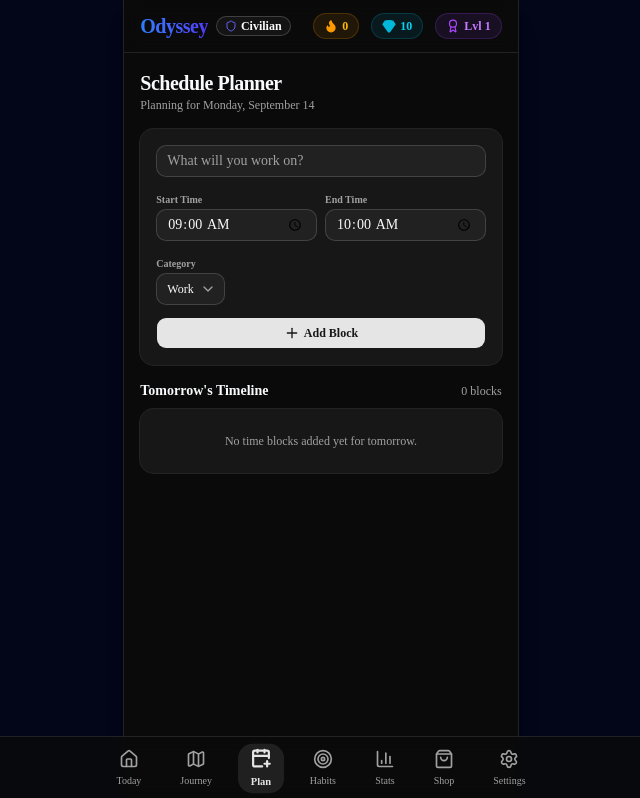
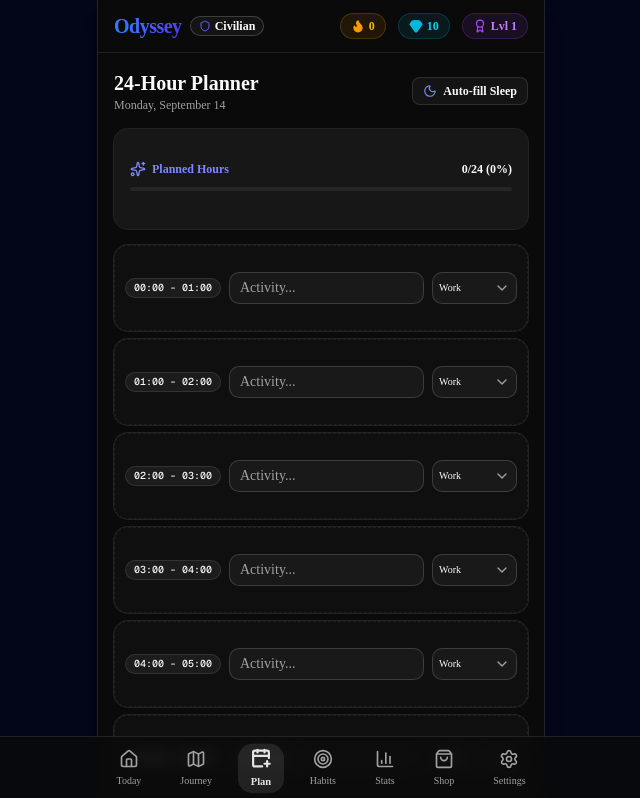
Before and after one commit to harmansingh671671-ops/Tracker, a Next.js app in the folder odyssey/: page /planner in a window 1280 px wide. Shown: the top 798 px of the page, without its empty margins (319-959 px from the left). Built offline with nearby package versions, Linux system fonts and the light colour scheme.

Commit message:
Update planner page to interactive 24-hour hour-by-hour schedule grid

```diff
--- a/odyssey/src/app/planner/page.tsx
+++ b/odyssey/src/app/planner/page.tsx
@@ -4,145 +4,207 @@ import React, { useState, useEffect } from 'react';
 import { useUserStore } from '@/lib/stores/user-store';
 import { useScheduleStore } from '@/lib/stores/schedule-store';
 import { format, addDays } from 'date-fns';
-import { Plus, Trash2, CalendarCheck, Clock, CheckCircle2 } from 'lucide-react';
+import { Moon, Sparkles, Lock, CheckCircle2, Trash2 } from 'lucide-react';
 import { Card, CardContent } from '@/components/ui/card';
 import { Button } from '@/components/ui/button';
 import { Input } from '@/components/ui/input';
+import { Progress } from '@/components/ui/progress';
 import { Select, SelectContent, SelectItem, SelectTrigger, SelectValue } from '@/components/ui/select';
 import { Badge } from '@/components/ui/badge';
 import type { ScheduleBlock } from '@/lib/db';
 
 type ScheduleCategory = ScheduleBlock['category'];
+const CATEGORIES: ScheduleCategory[] = ['Work', 'Study', 'Health', 'Sleep', 'Leisure', 'Admin'];
 
-const CATEGORIES: ScheduleCategory[] = ['Work', 'Study', 'Health', 'Sleep', 'Leisure', 'Admin'];
+const HOURS = Array.from({ length: 24 }, (_, i) => {
+  const start = i < 10 ? `0${i}:00` : `${i}:00`;
+  const next = i + 1;
+  const end = next === 24 ? '00:00' : next < 10 ? `0${next}:00` : `${next}:00`;
+  return { start, end, label: `${start} - ${end}`, idx: i };
+});
 
 export default function PlannerPage() {
   const { user } = useUserStore();
-  const { blocks, fetchBlocksForDate, addBlock, deleteBlock, commitSchedule } = useScheduleStore();
+  const { blocks, fetchBlocksForDate, addBlock, updateBlock, deleteBlock, commitSchedule } = useScheduleStore();
 
-  const tomorrowStr = format(addDays(new Date(), 1), 'yyyy-MM-dd');
+  const tomorrow = format(addDays(new Date(), 1), 'yyyy-MM-dd');
   const displayDate = format(addDays(new Date(), 1), 'EEEE, MMMM d');
 
-  const [title, setTitle] = useState('');
-  const [startTime, setStartTime] = useState('09:00');
-  const [endTime, setEndTime] = useState('10:00');
-  const [category, setCategory] = useState<ScheduleCategory>('Work');
+  const [hourMap, setHourMap] = useState<Record<number, { title: string; category: ScheduleCategory }>>({});
 
   useEffect(() => {
-    if (user) {
-      fetchBlocksForDate(user.id, tomorrowStr);
-    }
-  }, [user, tomorrowStr, fetchBlocksForDate]);
+    if (user) fetchBlocksForDate(user.id, tomorrow);
+  }, [user, tomorrow, fetchBlocksForDate]);
+
+  useEffect(() => {
+    const map: Record<number, { title: string; category: ScheduleCategory }> = {};
+    blocks.forEach(b => {
+      const idx = parseInt(b.startTime.split(':')[0], 10);
+      if (!isNaN(idx)) map[idx] = { title: b.title, category: b.category };
+    });
+    setHourMap(map);
+  }, [blocks]);
 
   if (!user) return null;
 
-  const handleAddBlock = async (e: React.FormEvent) => {
-    e.preventDefault();
-    if (!title.trim()) return;
+  const handleChange = (idx: number, field: 'title' | 'category', value: string) => {
+    setHourMap(prev => ({
+      ...prev,
+      [idx]: {
+        title: field === 'title' ? value : (prev[idx]?.title || ''),
+        category: field === 'category' ? (value as ScheduleCategory) : (prev[idx]?.category || 'Work')
+      }
+    }));
+  };
 
+  const saveHour = async (idx: number) => {
+    const data = hourMap[idx];
+    if (!data?.title.trim()) return;
+    const hour = HOURS[idx];
+    const existing = blocks.find(b => b.startTime === hour.start);
+    if (existing) {
+      await updateBlock(existing.id, { title: data.title.trim(), category: data.category });
+    } else {
       await addBlock({
         userId: user.id,
-      date: tomorrowStr,
-      startTime,
-      endTime,
-      title: title.trim(),
-      category,
+        date: tomorrow,
+        startTime: hour.start,
+        endTime: hour.end,
+        title: data.title.trim(),
+        category: data.category,
         energyLevel: 'medium',
         status: 'pending',
-      isCommitted: false,
+        isCommitted: false
       });
-
-    setTitle('');
+    }
   };
 
-  const handleCommit = async () => {
-    await commitSchedule(user.id, tomorrowStr);
+  const clearHour = async (idx: number) => {
+    const hour = HOURS[idx];
+    const existing = blocks.find(b => b.startTime === hour.start);
+    if (existing) await deleteBlock(existing.id);
+    setHourMap(prev => {
+      const copy = { ...prev };
+      delete copy[idx];
+      return copy;
+    });
   };
 
+  const autoSleep = async () => {
+    const sleep = [23, 0, 1, 2, 3, 4, 5, 6];
+    for (const i of sleep) {
+      const hour = HOURS[i];
+      if (!blocks.find(b => b.startTime === hour.start)) {
+        await addBlock({
+          userId: user.id,
+          date: tomorrow,
+          startTime: hour.start,
+          endTime: hour.end,
+          title: 'Sleep & Rest',
+          category: 'Sleep',
+          energyLevel: 'low',
+          status: 'pending',
+          isCommitted: false
+        });
+      }
+    }
+  };
+
+  const commit = async () => await commitSchedule(user.id, tomorrow);
+  const filled = Object.values(hourMap).filter(v => v.title?.trim()).length;
+  const percent = Math.round((filled / 24) * 100);
   const isCommitted = blocks.length > 0 && blocks.every(b => b.isCommitted);
 
   return (
-    <div className="space-y-4">
+    <div className="space-y-4 pb-8">
+      <div className="flex items-center justify-between">
         <div>
-        <h1 className="text-xl font-bold tracking-tight">Schedule Planner</h1>
-        <p className="text-xs text-muted-foreground">Planning for {displayDate}</p>
+          <h1 className="text-xl font-bold">24‑Hour Planner</h1>
+          <p className="text-xs text-muted-foreground">{displayDate}</p>
+        </div>
+        <Button size="sm" variant="outline" onClick={autoSleep} className="gap-1.5 text-xs font-semibold">
+          <Moon className="w-3.5 h-3.5 text-indigo-400" /> Auto‑fill Sleep
+        </Button>
       </div>
 
-      <Card className="border-border/60 p-4">
-        <form onSubmit={handleAddBlock} className="space-y-3">
+      <Card className="border-indigo-500/30 bg-gradient-to-br from-card to-card/50">
+        <CardContent className="p-4 space-y-2.5">
+          <div className="flex items-center justify-between text-xs font-bold">
+            <span className="flex items-center gap-1.5 text-indigo-400">
+              <Sparkles className="w-4 h-4" /> Planned Hours
+            </span>
+            <span>{filled}/24 ({percent}%)</span>
+          </div>
+          <Progress value={percent} className="h-2.5" />
+        </CardContent>
+      </Card>
+
+      <div className="space-y-2">
+        {HOURS.map(h => {
+          const info = hourMap[h.idx] || { title: '', category: 'Work' };
+          const hasData = !!info.title.trim();
+          return (
+            <Card
+              key={h.idx}
+              className={`border transition-all ${hasData ? 'bg-card border-indigo-500/30' : 'bg-card/40 border-dashed border-border/70'}`}
+            >
+              <CardContent className="p-2.5 flex items-center gap-2">
+                <Badge variant="outline" className="font-mono text-[10px] px-2 py-1 min-w-[85px] justify-center bg-secondary/60">
+                  {h.label}
+                </Badge>
                 <Input
-            placeholder="What will you work on?"
-            value={title}
-            onChange={(e) => setTitle(e.target.value)}
-            className="text-sm"
+                  placeholder="Activity..."
+                  value={info.title}
+                  onChange={e => handleChange(h.idx, 'title', e.target.value)}
+                  onBlur={() => saveHour(h.idx)}
+                  className="text-xs h-8 flex-1"
                 />
-
-          <div className="grid grid-cols-2 gap-2">
-            <div>
-              <label className="text-[10px] text-muted-foreground font-semibold">Start Time</label>
-              <Input type="time" value={startTime} onChange={(e) => setStartTime(e.target.value)} className="text-xs" />
-            </div>
-            <div>
-              <label className="text-[10px] text-muted-foreground font-semibold">End Time</label>
-              <Input type="time" value={endTime} onChange={(e) => setEndTime(e.target.value)} className="text-xs" />
-            </div>
-          </div>
-
-          <div>
-            <label className="text-[10px] text-muted-foreground font-semibold">Category</label>
-            <Select value={category} onValueChange={(val) => val && setCategory(val as ScheduleCategory)}>
-              <SelectTrigger className="text-xs"><SelectValue /></SelectTrigger>
+                <Select
+                  value={info.category}
+                  onValueChange={val => {
+                    if (val) {
+                      handleChange(h.idx, 'category', val);
+                      setTimeout(() => saveHour(h.idx), 50);
+                    }
+                  }}
+                >
+                  <SelectTrigger className="w-[85px] h-8 text-[10px] px-1.5">
+                    <SelectValue />
+                  </SelectTrigger>
                   <SelectContent>
-                {CATEGORIES.map((cat) => (
-                  <SelectItem key={cat} value={cat}>{cat}</SelectItem>
+                    {CATEGORIES.map(c => (
+                      <SelectItem key={c} value={c} className="text-xs">
+                        {c}
+                      </SelectItem>
                     ))}
                   </SelectContent>
                 </Select>
+                {hasData && (
+                  <Button size="icon" variant="ghost" className="h-8 w-8 text-rose-400 shrink-0" onClick={() => clearHour(h.idx)}>
+                    <Trash2 className="w-3.5 h-3.5" />
+                  </Button>
+                )}
+              </CardContent>
+            </Card>
+          );
+        })}
       </div>
 
-          <Button type="submit" className="w-full text-xs font-bold gap-1">
-            <Plus className="w-4 h-4" /> Add Block
+      <Button
+        onClick={commit}
+        disabled={isCommitted || filled === 0}
+        className={`w-full font-bold gap-2 py-6 text-sm ${isCommitted ? 'bg-emerald-600' : 'bg-gradient-to-r from-blue-600 to-indigo-600'}`}
+      >
+        {isCommitted ? (
+          <>
+            <CheckCircle2 className="w-5 h-5" /> 24‑Hour Schedule Locked
+          </>
+        ) : (
+          <>
+            <Lock className="w-5 h-5" /> Lock & Commit
+          </>
+        )}
       </Button>
-        </form>
-      </Card>
-
-      <div className="space-y-2">
-        <h2 className="text-sm font-bold flex items-center justify-between">
-          <span>Tomorrow's Timeline</span>
-          <span className="text-xs text-muted-foreground font-normal">{blocks.length} blocks</span>
-        </h2>
-
-        {blocks.length === 0 ? (
-          <Card className="p-6 text-center border-dashed text-muted-foreground text-xs">
-            No time blocks added yet for tomorrow.
-          </Card>
-        ) : (
-          <div className="space-y-2">
-            {blocks.map((block) => (
-              <Card key={block.id} className="p-3 border flex items-center justify-between">
-                <div className="space-y-1">
-                  <div className="flex items-center gap-2">
-                    <span className="font-mono text-xs text-muted-foreground">{block.startTime} - {block.endTime}</span>
-                    <Badge variant="outline" className="text-[10px] px-1.5 py-0">{block.category}</Badge>
-                  </div>
-                  <p className="font-semibold text-sm">{block.title}</p>
-                </div>
-                <Button size="icon" variant="ghost" className="h-8 w-8 text-rose-500" onClick={() => deleteBlock(block.id)}>
-                  <Trash2 className="w-4 h-4" />
-                </Button>
-              </Card>
-            ))}
-
-            <Button
-              onClick={handleCommit}
-              disabled={isCommitted}
-              className={`w-full font-bold gap-2 ${isCommitted ? 'bg-emerald-600' : 'bg-gradient-to-r from-blue-600 to-indigo-600'}`}
-            >
-              {isCommitted ? <><CheckCircle2 className="w-4 h-4" /> Schedule Locked</> : <><CalendarCheck className="w-4 h-4" /> Lock & Commit Schedule</>}
-            </Button>
-          </div>
-        )}
-      </div>
     </div>
   );
 }
```
Lines whose indentation alone changed are shown as unchanged.
